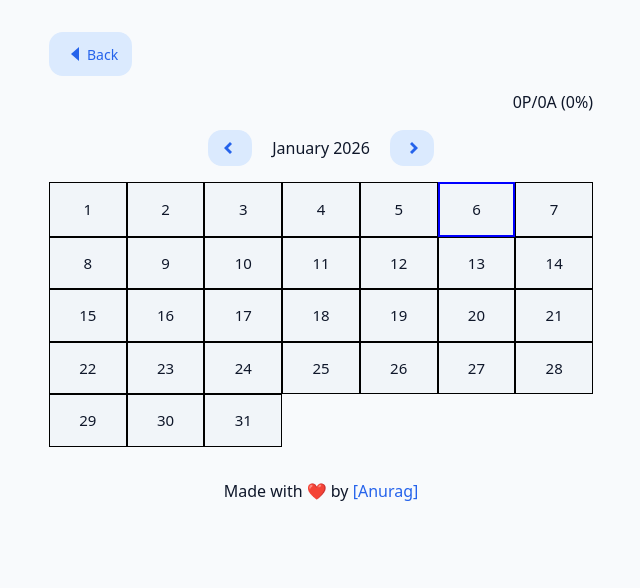
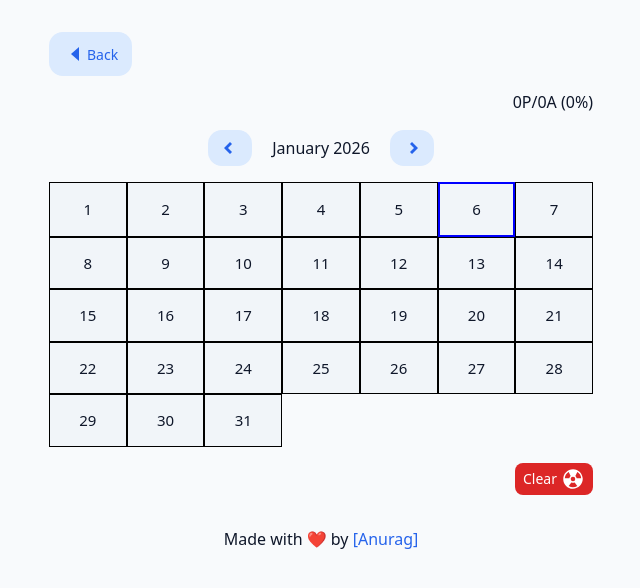
Before and after one commit to theAnuragMishra/myttendance, a SvelteKit app: page /subject/1 in a window 1280 px wide. Shown: the top 588 px of the page, without its empty margins (319-959 px from the left). Built offline with nearby package versions, Linux system fonts and the light colour scheme.

Commit message:
add option to clear attendance

```diff
--- a/src/lib/components/Modal.svelte
+++ b/src/lib/components/Modal.svelte
@@ -1,5 +1,5 @@
 <script>
-	let { showModal = $bindable(), subjectName, handleDeletion } = $props();
+	let { showModal = $bindable(), header, description, handleConfirmation } = $props();
 
 	let dialog = $state(); // HTMLDialogElement
 
@@ -17,9 +17,9 @@
 	}}
 >
 	<div>
-		<h1 class="mb-2 text-2xl">Delete {subjectName}?</h1>
+		<h1 class="mb-2 text-2xl">{header}</h1>
 
-		<p class="mb-2">This will permanently delete all attendance records for the subject!</p>
+		<p class="mb-2">{description}</p>
 
 		<div class="flex justify-end gap-2">
 			<!-- svelte-ignore a11y_autofocus -->
@@ -29,9 +29,9 @@
 			<button
 				class="danger px-4 py-1"
 				onclick={async () => {
-					await handleDeletion();
+					await handleConfirmation();
 					dialog.close();
-				}}>Delete</button
+				}}>Confirm</button
 			>
 		</div>
 	</div>
--- a/src/lib/db.ts
+++ b/src/lib/db.ts
@@ -99,3 +99,7 @@ export const getAttendance = async (subjectId: string) => {
 	const present = records.filter((r) => r.status === 'present').length;
 	return { present, total: records.length };
 };
+
+export const clearAttendanceForSubject = async (subjectId: string) => {
+	await db.attendance.where('subjectId').equals(subjectId).delete();
+};
--- a/src/routes/+page.svelte
+++ b/src/routes/+page.svelte
@@ -211,8 +211,9 @@
 
 <Modal
 	bind:showModal
-	subjectName={subjectToDeleteName}
-	handleDeletion={async () => {
+	header={`Delete ${subjectToDeleteName}?`}
+	description={`This will permanently delete all attendance records for the subject!`}
+	handleConfirmation={async () => {
 		await deleteSubject(subjectToDelete);
 		await loadSubjects();
 	}}
--- a/src/routes/subject/[id]/+page.svelte
+++ b/src/routes/subject/[id]/+page.svelte
@@ -1,9 +1,16 @@
 <script lang="ts">
 	import { onMount } from 'svelte';
-	import { getAttendanceForMonth, markAttendance, getAttendance, getSubjectById } from '$lib/db';
+	import {
+		getAttendanceForMonth,
+		markAttendance,
+		getAttendance,
+		getSubjectById,
+		clearAttendanceForSubject
+	} from '$lib/db';
 	import { page } from '$app/state';
 	import { goto } from '$app/navigation';
 	import { resolve } from '$app/paths';
+	import Modal from '$lib/components/Modal.svelte';
 
 	interface DayObj {
 		day: number;
@@ -77,6 +84,8 @@
 	};
 
 	const goBack = () => goto(resolve('/'));
+
+	let showModal = $state(false);
 </script>
 
 <div class="flex flex-col gap-4">
@@ -145,4 +154,31 @@
 			</button>
 		{/each}
 	</div>
+	<div class="flex justify-end">
+		<button
+			onclick={() => (showModal = true)}
+			class="danger flex w-fit items-center gap-1 rounded-lg px-2 py-1"
+			aria-label="clear attendance data"
+			>Clear <svg
+				class="h-6 w-6"
+				xmlns="http://www.w3.org/2000/svg"
+				width="512"
+				height="512"
+				viewBox="0 0 512 512"
+				><path
+					fill="currentColor"
+					d="M258.9 48C141.92 46.42 46.42 141.92 48 258.9c1.56 112.19 92.91 203.54 205.1 205.1c117 1.6 212.48-93.9 210.88-210.88C462.44 140.91 371.09 49.56 258.9 48M429 239.92l-93.08-.1a2 2 0 0 1-1.95-1.57a80.08 80.08 0 0 0-27.44-44.17a2 2 0 0 1-.54-2.43l41.32-83.43a2 2 0 0 1 2.87-.81A176.2 176.2 0 0 1 431 237.71a2 2 0 0 1-2 2.21m-220.8 20.46a48 48 0 1 1 43.42 43.42a48 48 0 0 1-43.42-43.42m-43.55-152.16L206 191.65a2 2 0 0 1-.54 2.43A80.08 80.08 0 0 0 178 238.25a2 2 0 0 1-2 1.57l-93.08.1a2 2 0 0 1-2-2.21a176.2 176.2 0 0 1 80.82-130.3a2 2 0 0 1 2.91.81m-.37 295.34l56.31-74.09a2 2 0 0 1 2.43-.6a79.84 79.84 0 0 0 66 0a2 2 0 0 1 2.43.6l56.31 74.09a2 2 0 0 1-.54 2.92a175.65 175.65 0 0 1-182.36 0a2 2 0 0 1-.58-2.92"
+				/></svg
+			></button
+		>
+	</div>
 </div>
+<Modal
+	bind:showModal
+	header={`Clear all attendance data for this subject?`}
+	description={`This will permanently delete all attendance records for the subject!`}
+	handleConfirmation={async () => {
+		await clearAttendanceForSubject(subjectId);
+		await loadCalendar();
+	}}
+/>
```
